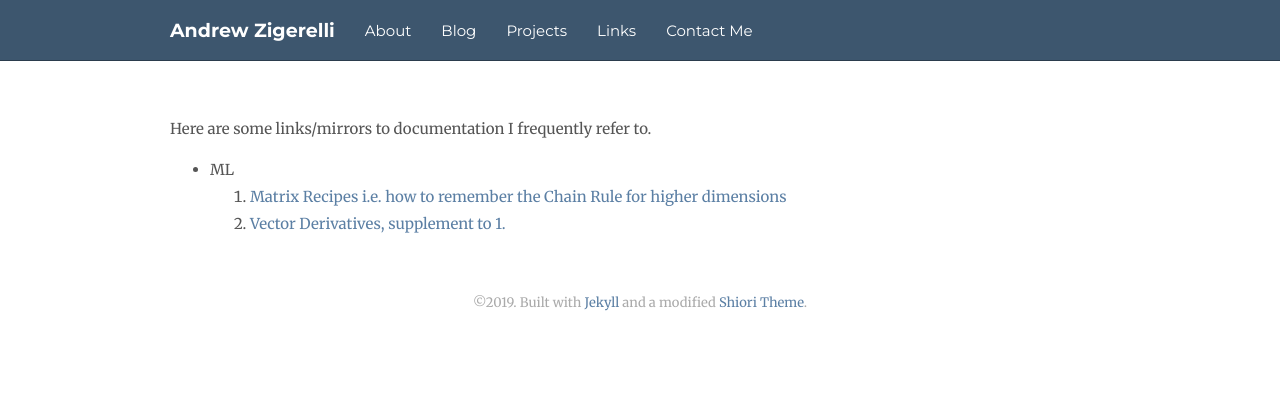
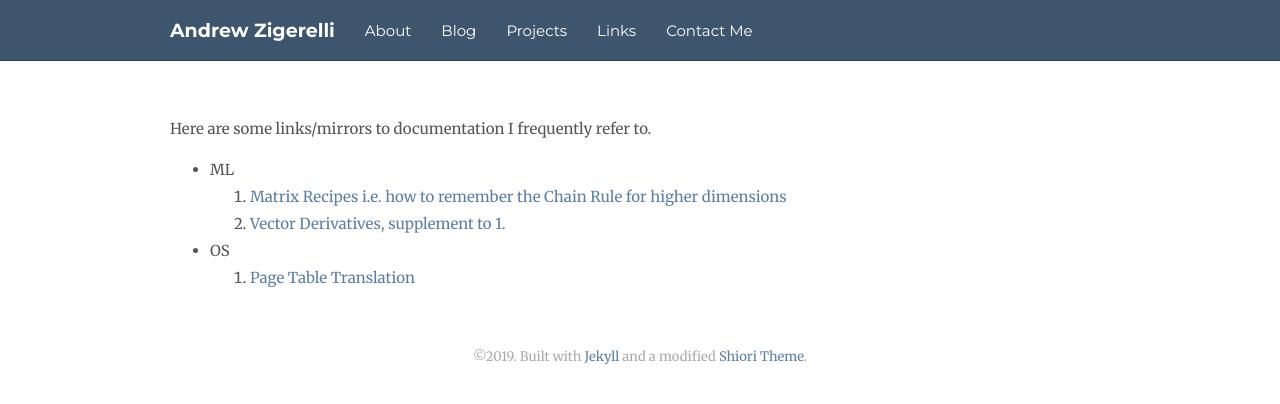
Before and after one commit to andrewzigerelli/andrewzigerelli.github.io, a Jekyll site: the page built from links.md, in a window 1280 px wide. Shown: the top 404 px of the page. Built offline with Jekyll 4.4.1, drawn with Linux system fonts in a browser that asks for light colours; nearby versions of some CDN libraries.

Commit message:
added pagetable doc

```diff
--- a/links.md
+++ b/links.md
@@ -9,3 +9,6 @@ Here are some links/mirrors to documentation I frequently refer to.
 * ML
     1. [Matrix Recipes i.e. how to remember the Chain Rule for higher dimensions](../documents/MatrixRecipes.pdf)
     2. [Vector Derivatives, supplement to 1.](../documents/vecDerivs.pdf)
+
+* OS
+    1. [Page Table Translation](../documents/AMD64-Vol2-Ch5.pdf)
```
Also changed, not shown: 404.md (+1 -2 lines), 1 other file.
